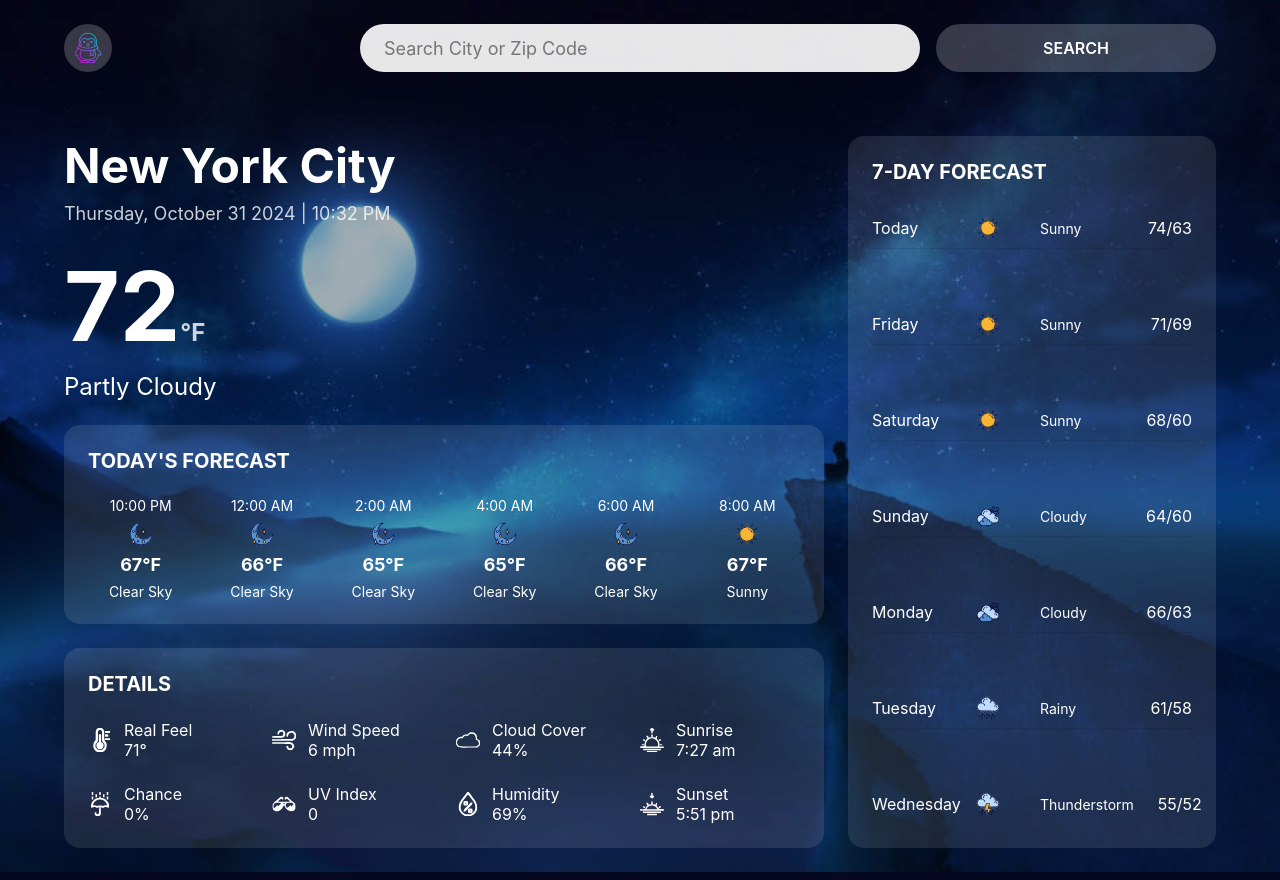
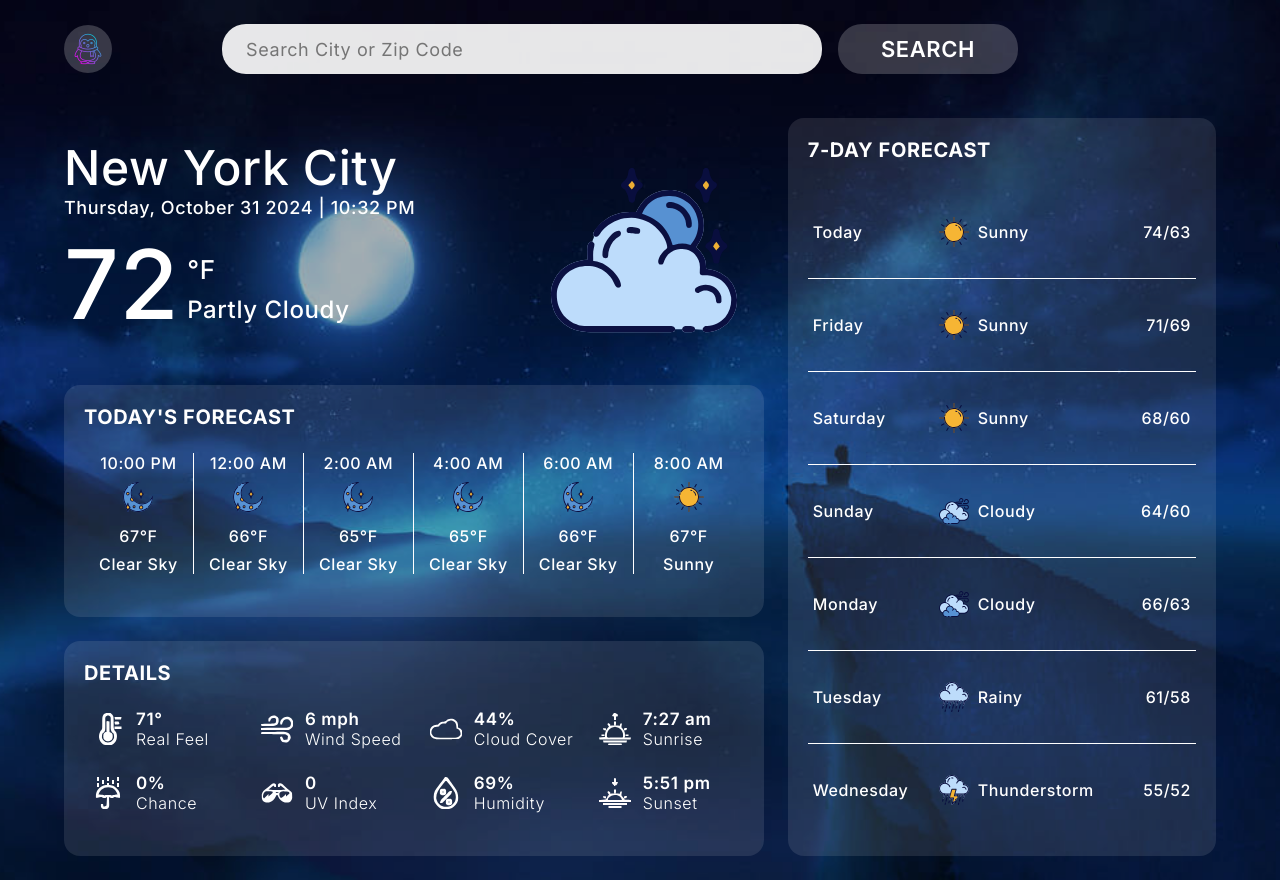
Before and after one commit to cisc3140-the-penguins/CISC3140, a PHP site: page / in a window 1280 px wide. Run offline with PHP 8.4, Linux system fonts and the light colour scheme.

Commit message:
Refine site appearance

```diff
--- a/frontend/index.css
+++ b/frontend/index.css
@@ -1,8 +1,10 @@
+@import url('https://fonts.googleapis.com/css2?family=Inter:ital,opsz,wght@0,14..32,100..900;1,14..32,100..900&display=swap');
 * {
   margin: 0;
   padding: 0;
   box-sizing: border-box;
-  font-family: -apple-system, BlinkMacSystemFont, "Segoe UI", Roboto, sans-serif;
+  letter-spacing: .6px;
+  font-family: "Inter", -apple-system, BlinkMacSystemFont, "Segoe UI", Roboto, sans-serif;
 }
 
 body {
@@ -34,12 +36,12 @@ body::before {
   margin: 0 auto;
   padding: 24px;
   display: grid;
-  grid-template-columns: repeat(12, 1fr);
+  grid-template-columns: repeat(13, 1fr);
   grid-template-areas:
-    "header header header header header header header header header header header header"
-    "current current current current current current current current forecast forecast forecast forecast"
-    "today today today today today today today today forecast forecast forecast forecast"
-    "details details details details details details details details forecast forecast forecast forecast";
+    "header header header header header header header header header header header header header"
+    "current current current current current current current current forecast forecast forecast forecast forecast"
+    "today today today today today today today today forecast forecast forecast forecast forecast"
+    "details details details details details details details details forecast forecast forecast forecast forecast";
   gap: 24px;
 }
 
@@ -47,8 +49,7 @@ body::before {
   grid-area: header;
   display: flex;
   align-items: center;
-  justify-content: space-between;
-  margin-bottom: 40px;
+  margin-bottom: 20px;
 }
 
 .logo {
@@ -69,11 +70,12 @@ body::before {
 .search-container {
   display: flex;
   gap: 16px;
+  margin-left: 110px;
 }
 
 .search-input {
-  width: 560px;
-  height: 48px;
+  width: 600px;
+  height: 50px;
   background: rgba(255, 255, 255, 0.9);
   border: none;
   border-radius: 24px;
@@ -82,56 +84,80 @@ body::before {
 }
 
 .search-button {
-  width: 280px;
-  height: 48px;
+  width: 180px;
+  height: 50px;
   background: rgba(255, 255, 255, 0.2);
   border: none;
   border-radius: 24px;
   font-weight: 600;
-  font-size: 16px;
+  font-size: 22px;
   cursor: pointer;
   color: white;
 }
 
 .current-weather {
   grid-area: current;
+  display: flex;
+  justify-content: space-between;
+  align-items: center;
 }
 
 .city-name {
   font-size: 48px;
-  font-weight: bold;
-  margin-bottom: 8px;
+  font-weight: 500;
   color: white;
 }
 
 .date-time {
   font-size: 18px;
-  opacity: 0.8;
+  font-weight: 500;
+  margin-bottom: 8px;
   color: white;
 }
 
 .temperature {
+
+  color: white;
+  display: flex;
+  flex-direction: row;
+  align-items: flex-end;
+}
+
+.temp-value {
   font-size: 96px;
-  font-weight: bold;
-  margin: 24px 0 8px;
-  color: white;
+  font-weight: 500;
+  margin-right: 8px;
+}
+
+.temperature-values {
+  display: flex;
+  flex-direction: column;
+  margin-bottom: 18px;
 }
 
 .temp-unit {
-  font-size: 24px;
-  opacity: 0.8;
+  font-size: 26px;
+  font-weight: 500;
+  margin-bottom: 10px;
   color: white;
 }
 
 .condition {
   font-size: 24px;
+  font-weight: 500;
   color: white;
+}
+
+.current-icon {
+	width: 200px;
+	height: auto;
+	margin: 20px 20px 0 0;
 }
 
 .card {
   background: rgba(255, 255, 255, 0.1);
   border-radius: 16px;
-  padding: 24px;
+  padding: 20px;
   color: white;
 }
 
@@ -152,7 +178,7 @@ body::before {
 
 .card-title {
   font-size: 20px;
-  font-weight: bold;
+  font-weight: 700;
   margin-bottom: 24px;
   color: white;
 }
@@ -160,7 +186,7 @@ body::before {
 .hourly-forecast {
   display: grid;
   grid-template-columns: repeat(6, 1fr);
-  gap: 16px;
+  gap: 0;
   text-align: center;
 }
 
@@ -168,27 +194,36 @@ body::before {
   display: flex;
   flex-direction: column;
   align-items: center;
+  border-right: 1px solid white;
   gap: 8px;
   color: white;
 }
 
+.hour-item:last-child {
+  border-right: none;
+}
+
 .hour-item .time {
-  font-size: 14px;
+  font-size: 16px;
+  font-weight: 500;
 }
 
 .hour-item .temp {
-  font-size: 18px;
-  font-weight: bold;
+  font-size: 16px;
+  font-weight: 500;
+  margin-top: 5px;
 }
 
 .hour-item .condition {
-  font-size: 14px;
+  font-size: 16px;
+  font-weight: 500;
 }
 
 .details-grid {
   display: grid;
   grid-template-columns: repeat(4, 1fr);
   gap: 24px;
+  padding: 0 0 0 8px;
 }
 
 .detail-item {
@@ -198,21 +233,30 @@ body::before {
   color: white;
 }
 
+.detail-value {
+  font-size: 17px;
+  font-weight: 600;
+}
+
+.detail-label {
+  font-size: 16px;
+  font-weight: 300;
+}
+
 .daily-forecast {
   display: flex;
   flex-direction: column;
-  justify-content: space-between;
   height: 100%;
   gap: 0;
 }
 
 .day-item {
   display: grid;
-  grid-template-columns: 80px 40px 1fr auto;
+  grid-template-columns: 80px minmax(100px, auto) 1fr auto; /* Adjust 2nd column */
   align-items: center;
-  padding: 8px 0;
-  border-bottom: 1px solid rgba(0, 0, 0, 0.1);
-  gap: 24px;
+  padding: 30px 0;
+  border-bottom: 1px solid white;
+  gap: 50px;
   color: white;
 }
 
@@ -220,13 +264,35 @@ body::before {
   border-bottom: none;
 }
 
+.day-item .day {
+  font-size: 16px;
+  font-weight: 500;
+  margin-left: 5px;
+}
+
+.condition-item {
+  display: flex;
+  flex-direction: row;
+  align-items: center;
+}
+
 .day-item .condition {
-  font-size: 14px;
+  font-size: 16px;
+  font-weight: 500;
   text-align: left;
+  margin-left: 8px;
+}
+
+.day-item .temp {
+	grid-column: 4;
+	font-size: 16px;
+	font-weight: 500;
+	text-align: right;
+	margin-right: 5px;
 }
 
 .icon {
-  width: 24px;
-  height: 24px;
+  width: 32px;
+  height: auto;
   fill: white;
 }
--- a/frontend/index.html
+++ b/frontend/index.html
@@ -5,6 +5,7 @@
     <meta name="viewport" content="width=device-width, initial-scale=1.0" />
     <title>Weather Forecast</title>
     <link rel="stylesheet" href="index.css" />
+	<link rel="stylesheet" href="https://fonts.googleapis.com/css2?family=Inter:ital,opsz,wght@0,14..32,100..900;1,14..32,100..900&display=swap">
   </head>
   <body>
     <div class="container">
@@ -28,10 +29,18 @@
       </header>
 
       <div class="current-weather">
-        <h1 class="city-name">New York City</h1>
-        <div class="date-time">Thursday, October 31 2024 | 10:32 PM</div>
-        <div class="temperature">72<span class="temp-unit">°F</span></div>
-        <div class="condition">Partly Cloudy</div>
+		<div class="current-info">
+			<h1 class="city-name">New York City</h1>
+			<div class="date-time">Thursday, October 31 2024 | 10:32 PM</div>
+			<div class="temperature">
+				<span class="temp-value">72</span>
+				<div class="temperature-values">
+					<span class="temp-unit">°F</span>
+					<span class="condition">Partly Cloudy</span>
+				</div>
+			</div>
+		</div>
+       <img src="image/cloudy-night.svg" alt="cloudy" class="current-icon">
       </div>
 
       <div class="forecast-card card">
--- a/frontend/index.js
+++ b/frontend/index.js
@@ -56,8 +56,8 @@ function renderWeatherDetails() {
         detail.label
       }" class="icon">
                       <div>
-                        <div class="detail-label">${detail.label}</div>
                         <div class="detail-value">${detail.value}</div>
+						<div class="detail-label">${detail.label}</div>
                       </div>
                     </div>
                 `
@@ -86,10 +86,12 @@ function renderSevenDayForecast() {
       (day) => `
                     <div class="day-item">
                         <div class="day">${day.day}</div>
+						<div class="condition-item">
                         <img src="image/${getWeatherIcon(
                           day.condition
                         )}" alt="${day.condition}" class="icon">
                         <div class="condition">${day.condition}</div>
+						</div>
                         <div class="temp">${day.temp}</div>
                     </div>
                 `
```
